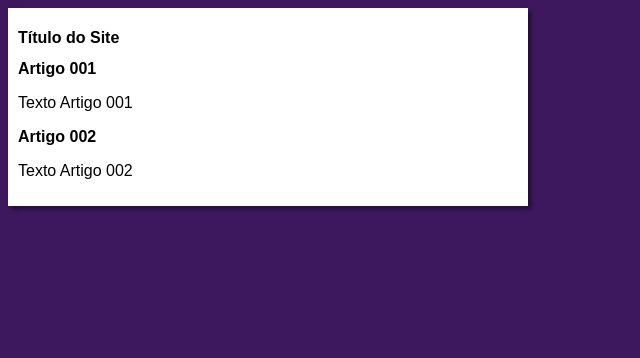
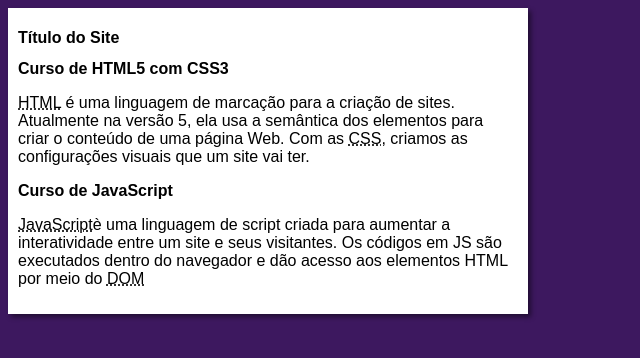
Before and after one commit to Jelson-Rodrigues/projeto-site, a plain HTML site: page index.html in a window 1280 px wide. Shown: the whole page, without its empty margins (0-640 px from the left). Drawn offline with Linux system fonts and the light colour scheme.

Commit message:
Update index.html

```diff
--- a/index.html
+++ b/index.html
@@ -12,12 +12,12 @@
             <h1>Título do Site</h1>
         </header>
         <article>
-            <h2>Artigo 001</h2>
-            <p>Texto Artigo 001</p>
+            <h2>Curso de HTML5 com CSS3</h2>
+            <p> <abbr title="Hypertext Markup Language">HTML</abbr> é uma linguagem de marcação para a criação de sites. Atualmente na versão 5, ela usa a semântica dos elementos para criar o conteúdo de uma página Web. Com as <abbr title="Cascading Style Sheets">CSS</abbr>, criamos as configurações visuais que um site vai ter.</p>
         </article>
         <article>
-            <h2>Artigo 002</h2>
-            <p>Texto Artigo 002</p>
+            <h2>Curso de JavaScript</h2>
+            <p><abbr title="JavaScript">JavaScript</abbr>è uma linguagem de script criada para aumentar a interatividade entre um site e seus visitantes. Os códigos em JS são executados dentro do navegador e dão acesso aos elementos HTML por meio do <abbr title="Document Object Model">DOM</abbr></p>
         </article>
     </main>
 
```
